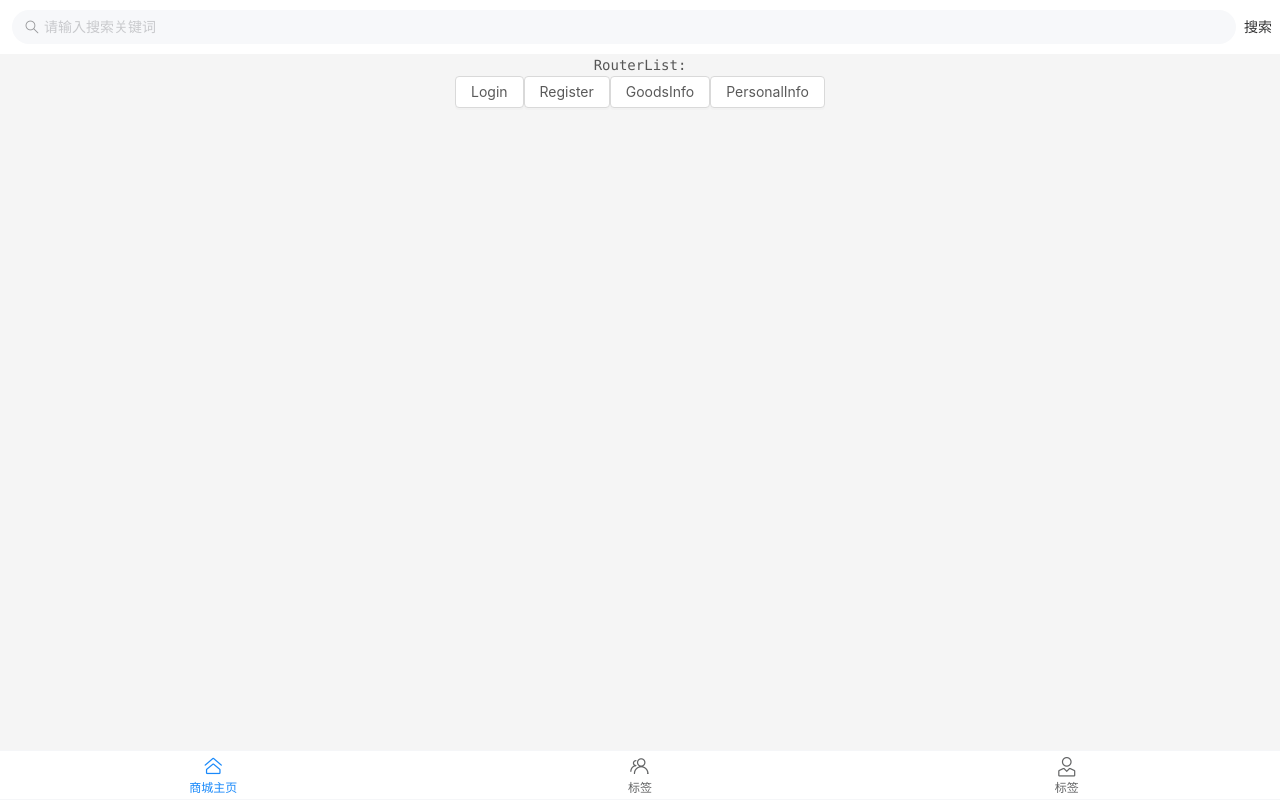
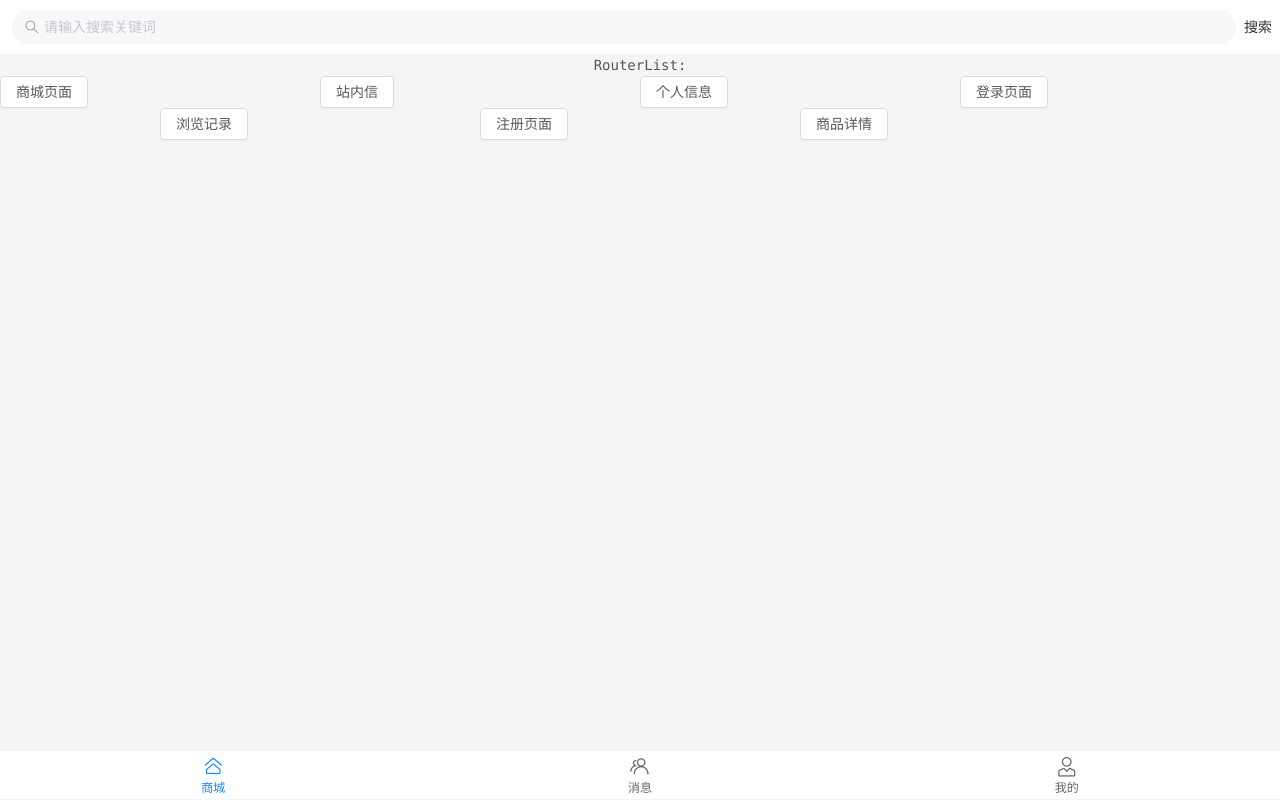
Before and after one commit to ztczsunday/orangemarketfornt, a Vue app: page /#/ in a window 1280 px wide. Built offline with nearby package versions, Linux system fonts and the light colour scheme; what vue-cookies would draw is missing.

Commit message:
修改grid.css使其效果更好 增加histories.vue这是浏览记录的页面

```diff
--- a/src/assets/css/grid.css
+++ b/src/assets/css/grid.css
@@ -1,7 +1,8 @@
 /* css通用部分 */
 * {box-sizing: border-box;}
-.row:after {content: "";clear: both;display: block;}
+.row:after {content: "";clear: both;display: block;width: 100%;}
 
+[class*="col-"] {display: inline-flex;}
 /* 不根据页面的分辨率做处理 */
 .col-1 {width: 8.33%;}
 .col-2 {width: 16.66%;}
--- /dev/null
+++ b/src/components/frame/Histories.vue
@@ -0,0 +1,13 @@
+<template>
+  <div></div>
+</template>
+
+<script>
+export default {
+  name: "Histories"
+}
+</script>
+
+<style scoped>
+
+</style>
--- a/src/components/frame/Market.vue
+++ b/src/components/frame/Market.vue
@@ -1,21 +1,26 @@
 <template>
   <div>
-    <div class="col-12" style="text-align: center;">
+    <div class="row" style="text-align: center;">
       <code>RouterList:</code>
     </div>
-    <div class="col-12" style="text-align: center;">
-      <AButton @click="$router.push('/login')">Login</AButton>
-      <AButton @click="$router.push('/register')">Register</AButton>
-      <AButton @click="$router.push('/goodsinfo')">GoodsInfo</AButton>
-      <AButton @click="$router.push('/personalinfo')">PersonalInfo</AButton>
+    <div class="row" style="text-align: center;">
+      <div class="col-3" style="text-align: center;" v-for="(router, index) in routes" :key="index">
+        <AButton @click="$router.push(router.path)">{{ router.meta.title }}</AButton>
+      </div>
     </div>
   </div>
 </template>
 
 <script>
+import {routes} from "@/extend/router";
 export default {
   name: "Market",
   created() {
+  },
+  data() {
+    return {
+      routes: routes
+    }
   }
 }
 </script>
--- a/src/components/subcomponents/PageFooter.vue
+++ b/src/components/subcomponents/PageFooter.vue
@@ -1,8 +1,8 @@
 <template>
   <VanTabbar v-if="shouldTabbar" v-model="active">
-    <VanTabbarItem icon="home-o" @click="$router.push('/')">商城主页</VanTabbarItem>
-    <VanTabbarItem icon="friends-o" @click="$router.push('/')">标签</VanTabbarItem>
-    <VanTabbarItem icon="user-o" @click="$router.push('/personalinfo')">标签</VanTabbarItem>
+    <VanTabbarItem icon="home-o" @click="$router.push('/')">商城</VanTabbarItem>
+    <VanTabbarItem icon="friends-o" @click="$router.push('/mails')">消息</VanTabbarItem>
+    <VanTabbarItem icon="user-o" @click="$router.push('/personalinfo')">我的</VanTabbarItem>
   </VanTabbar>
 </template>
 
```
Also changed, not shown: src/extend/router.js (+4 -4 lines).
